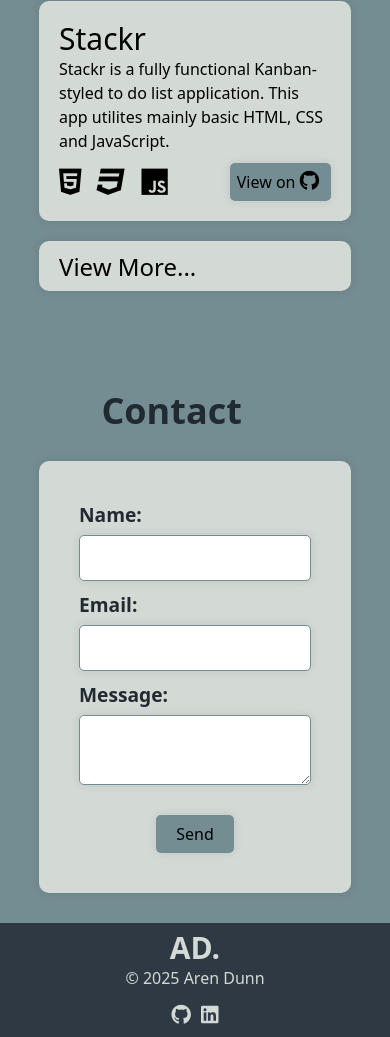
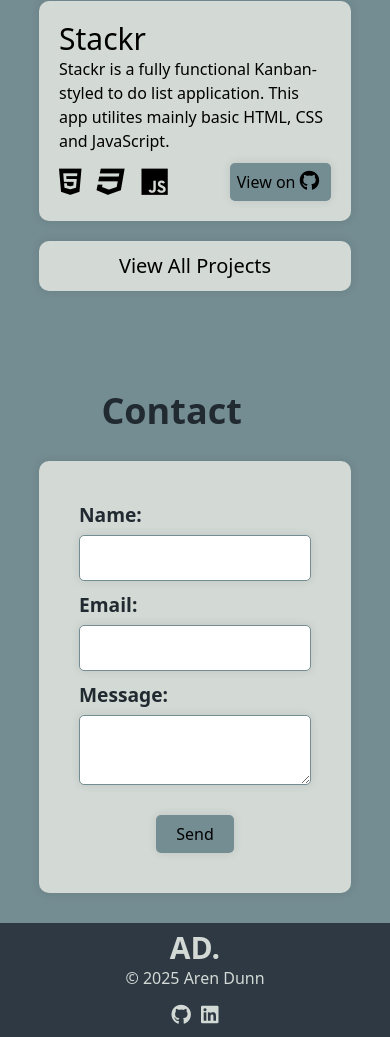
Before and after one commit to arendunn/arendunn-portfolio, a plain HTML site: page index.html in a window 390 px wide. Shown: the part 1206-2243 px from the top of the page. Drawn offline with nearby package versions, Linux system fonts and the light colour scheme; a script that the page names is missing.

Commit message:
Styled view all projects button

```diff
--- a/css/index.css
+++ b/css/index.css
@@ -131,6 +131,9 @@
 }
 
 .view-more {
+    display: flex;
+    justify-content: center;
+    align-items: center;
     width: 100%;
     height: 50px;
     grid-column: 1 / 4;
@@ -139,29 +142,8 @@
 }
 
 .view-more h3 {
-    padding: 10px;
-    padding-left: 20px;
-}
-
-/* Responsive Design */
-@media (max-width: 968px) {
-    .projects-grid {
-        grid-template-columns: 1fr !important;
-    }
-
-    .projects-card:last-of-type {
-        grid-column: 1 / -1;
-    }
-
-    .contact {
-        padding: 0% 10% !important;
-    }
-}
-
-@media (max-width: 768px) {
-    .projects-card p {
-        flex-wrap: wrap;
-    }
+    font-size: 20px;
+    font-weight: 500;
 }
 
 /* Contact Section */
@@ -225,3 +207,24 @@
     background-color: var(--color3);
     color: var(--color5);
 }
+
+/* Responsive Design */
+@media (max-width: 968px) {
+    .projects-grid {
+        grid-template-columns: 1fr !important;
+    }
+
+    .projects-card:last-of-type {
+        grid-column: 1 / -1;
+    }
+
+    .contact {
+        padding: 0% 10% !important;
+    }
+}
+
+@media (max-width: 768px) {
+    .projects-card p {
+        flex-wrap: wrap;
+    }
+}
--- a/index.html
+++ b/index.html
@@ -71,7 +71,7 @@
                     </div>
                 </div>
                 <div class="projects-card view-more" onclick="window.location.href='projects.html'">
-                    <h3 class="text-2xl">View More...</h3>
+                    <h3>View All Projects</h3>
                 </div>
             </div>
         </section>
```
